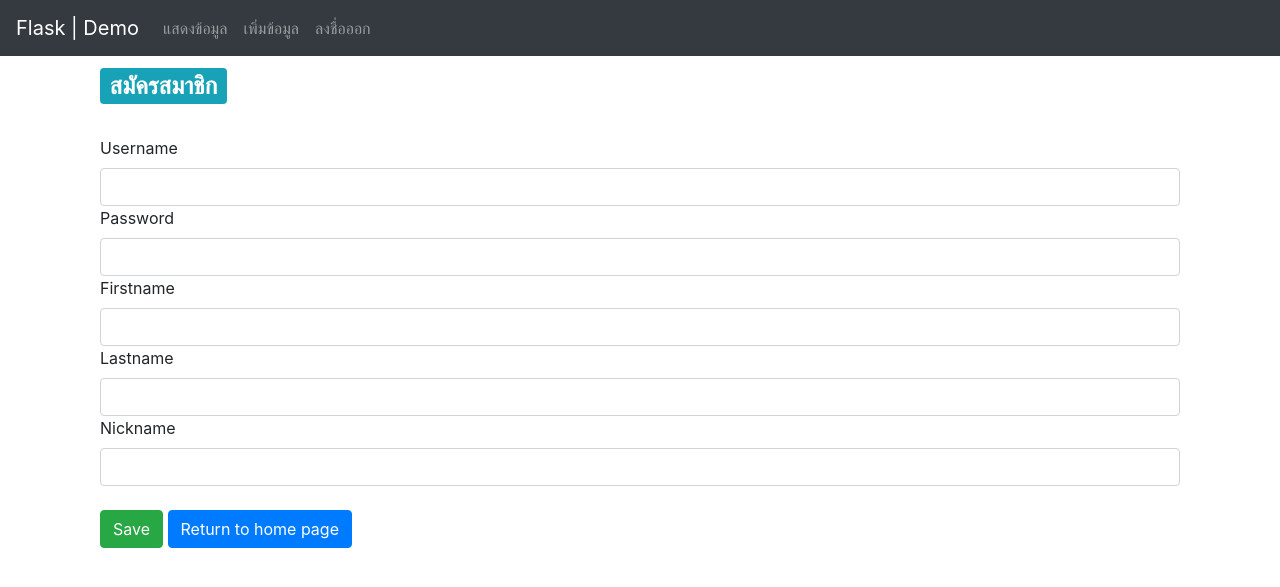
After one commit to ezynook/flask-tutorial, a Flask app: page /signup-page in a window 1280 px wide. The commit adds this page. Shown: the top 587 px of the page. Run offline with Flask 2, Linux system fonts and the light colour scheme; some libraries are stand-ins or nearby versions.

Commit message:
Add NavBar

```diff
--- a/app.py
+++ b/app.py
@@ -20,7 +20,7 @@ def index():
     if session.get("username") == None:
         return render_template("index.html")
     else:
-        return render_template("home.html", data=session['username'])
+        return redirect(url_for('showdata'))
 
 #Login
 @app.route("/home", methods=["POST"])
@@ -34,13 +34,26 @@ def login():
         return render_template("index.html", data="Login Failed")
     else:
         session['username'] = username
-        return render_template("home.html", data=username)
+        return redirect(url_for('showdata'))
 
-#Logout
-@app.route("/logout")
-def logout():
-    session.clear()
-    return render_template("index.html")
+#Signup-page
+@app.route("/signup-page")
+def signup_page():
+    return render_template('signup.html')
+
+#Signup
+@app.route("/signup", methods=['POST'])
+def signup():
+    conn = dbConnect()[0]
+    username = request.form['username']
+    password = request.form['password']
+    fname = request.form['fname']
+    lname = request.form['lname']
+    nickname = request.form['nickname']
+    conn.execute(f"INSERT INTO users (username,password,fname,lname,nickname) VALUES ('{username}','{password}','{fname}','{lname}','{nickname}')")
+    conn.commit()
+    flash("Signup Successfully!")
+    return render_template('index.html')
 
 #Show Data
 @app.route('/showdata')
@@ -52,7 +65,7 @@ def showdata():
         sql = "SELECT * FROM main.users"
         df = pd.read_sql(sql , conn)
         mydict = df.to_dict('records')
-        return render_template("showdata.html", data=mydict)
+        return render_template("showdata.html", data=mydict, session=session['username'])
 
 #Add Page
 @app.route('/add')
@@ -99,5 +112,11 @@ def delete(id_data):
     conn.commit()
     return redirect(url_for('showdata'))
 
+#Logout
+@app.route('/logout')
+def logout():
+    session.clear()
+    return redirect(url_for('index'))
+
 if __name__ == "__main__":
     app.run(host='0.0.0.0', port=5001, debug=True)
--- a/templates/base.html
+++ b/templates/base.html
@@ -1,6 +1,5 @@
 <!DOCTYPE html>
 <html lang="en">
-
 <head>
     <meta charset="UTF-8">
     <meta http-equiv="X-UA-Compatible" content="IE=edge">
@@ -9,13 +8,36 @@
     <link rel="stylesheet" href="../static/style.css">
     <script src="../static/bootstrap.bundle.min.js"></script>
     <script src="../static/jquery.slim.min.js"></script>
-    <link rel = "stylesheet" href="../static/dataTables.bootstrap4.min.css">
-    <script src = "../static/jquery.dataTables.min.js"></script>
-    <script src = "../static/dataTables.bootstrap4.min.js"></script>
+    <link rel="stylesheet" href="../static/dataTables.bootstrap4.min.css">
+    <script src="../static/jquery.dataTables.min.js"></script>
+    <script src="../static/dataTables.bootstrap4.min.js"></script>
     <title>Flask | Demo</title>
 </head>
 
 <body>
+    {% if request.endpoint != 'index' and request.endpoint != 'signup-page'  %}
+    <nav class="navbar navbar-expand-lg navbar-dark bg-dark">
+        <a class="navbar-brand" href="/">Flask | Demo</a>
+        <button class="navbar-toggler" type="button" data-toggle="collapse" data-target="#navbarSupportedContent"
+            aria-controls="navbarSupportedContent" aria-expanded="false" aria-label="Toggle navigation">
+            <span class="navbar-toggler-icon"></span>
+        </button>
+
+        <div class="collapse navbar-collapse" id="navbarSupportedContent">
+            <ul class="navbar-nav mr-auto">
+                <li class="{% if request.endpoint == 'showdata' %}nav-item active{%endif %}">
+                    <a class="nav-link" href="/showdata">แสดงข้อมูล</a>
+                </li>
+                <li class="{% if request.endpoint == 'add' %}nav-item active{%endif %}">
+                    <a class="nav-link" href="/add">เพิ่มข้อมูล</a>
+                </li>
+                <li class="nav-item">
+                    <a class="nav-link" href="/logout">ลงชื่อออก</a>
+                </li>
+            </ul>
+        </div>
+    </nav>
+    {% endif %}
     <div class="container mt-2">
         <main class="mt-2 container">
             {%block content%}
--- a/templates/index.html
+++ b/templates/index.html
@@ -14,7 +14,8 @@
     <label for="">password</label>
     <input type="password" name="password" class="form-control">
     <br>
-    <input type="submit" value="Save" class="btn btn-success">
+    <input type="submit" value="Login" class="btn btn-success">
+    <a href="/signup-page" class="btn btn-secondary">สมัครสมาชิก</a>
 </form>
 
 {% endblock %}
--- a/templates/showdata.html
+++ b/templates/showdata.html
@@ -1,6 +1,9 @@
 {% extends "base.html" %}
 
 {%block content%}
+<div align="right">
+    <span class="badge badge-default">Username : {{session}}</span>
+</div>
 <div class="alert alert-secondary" role="alert" align="center">
     แสดงข้อมูล
 </div>
--- /dev/null
+++ b/templates/signup.html
@@ -0,0 +1,34 @@
+{% extends "base.html" %}
+
+{%block content%}
+<h2>
+   <span class="badge badge-info">
+      สมัครสมาชิก
+   </span>
+</h2>
+{% with messages = get_flashed_messages() %}
+   {% if messages %}
+      {% for message in messages %}
+         <span class="alert alert-success">
+            {{ message }}
+         </span>
+      {% endfor %}
+   {% endif %}
+{% endwith %}
+<br>
+<form action="{{url_for('signup')}}" method="POST">
+    <label for="">Username</label>
+    <input type="text" name="username" class="form-control">
+    <label for="">Password</label>
+    <input type="password" name="password" class="form-control">
+    <label for="">Firstname</label>
+    <input type="text" name="fname" class="form-control">
+    <label for="">Lastname</label>
+    <input type="text" name="lname" class="form-control">
+    <label for="">Nickname</label>
+    <input type="text" name="nickname" class="form-control">
+    <br>
+    <input type="submit" value="Save" class="btn btn-success">
+    <a href="/" class="btn btn-primary">Return to home page</a>
+</form>
+{% endblock %}
```
Also changed, not shown: templates/home.html (deleted, +0 -11 lines), flask.db.
